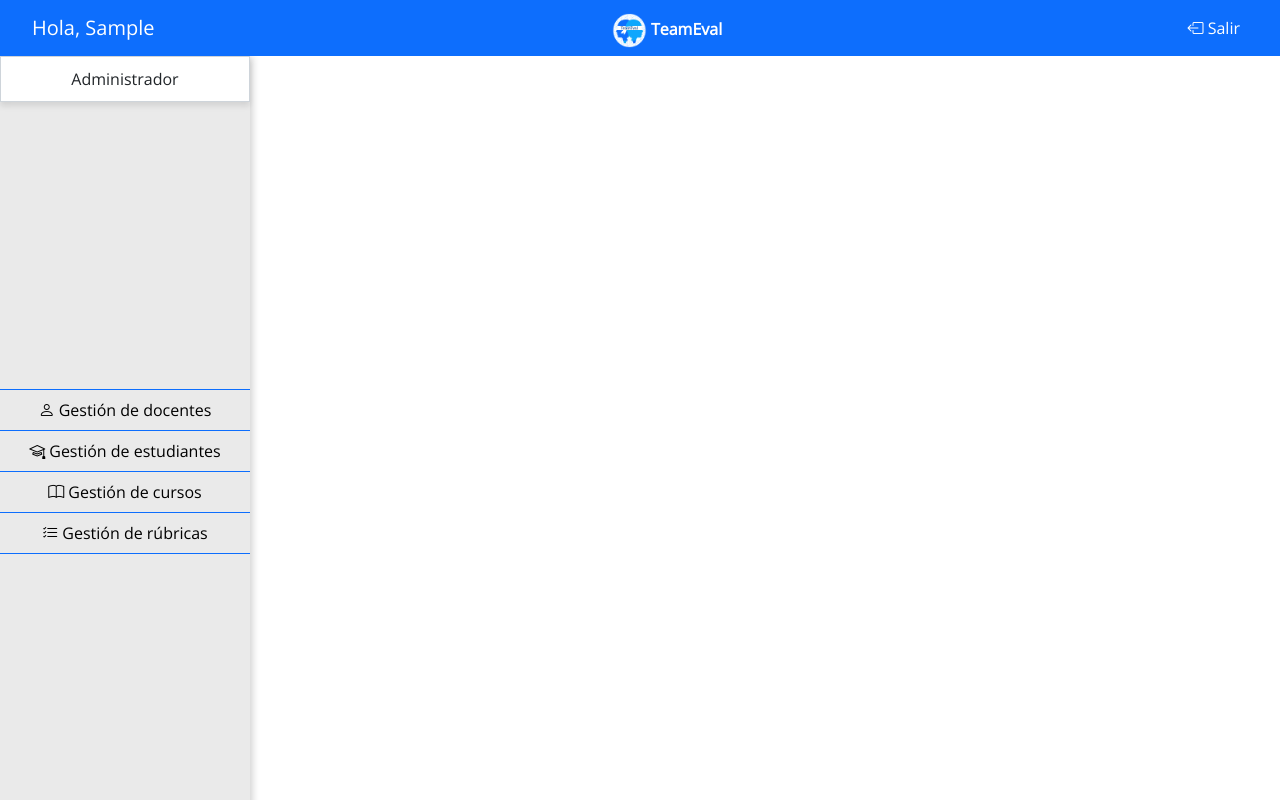
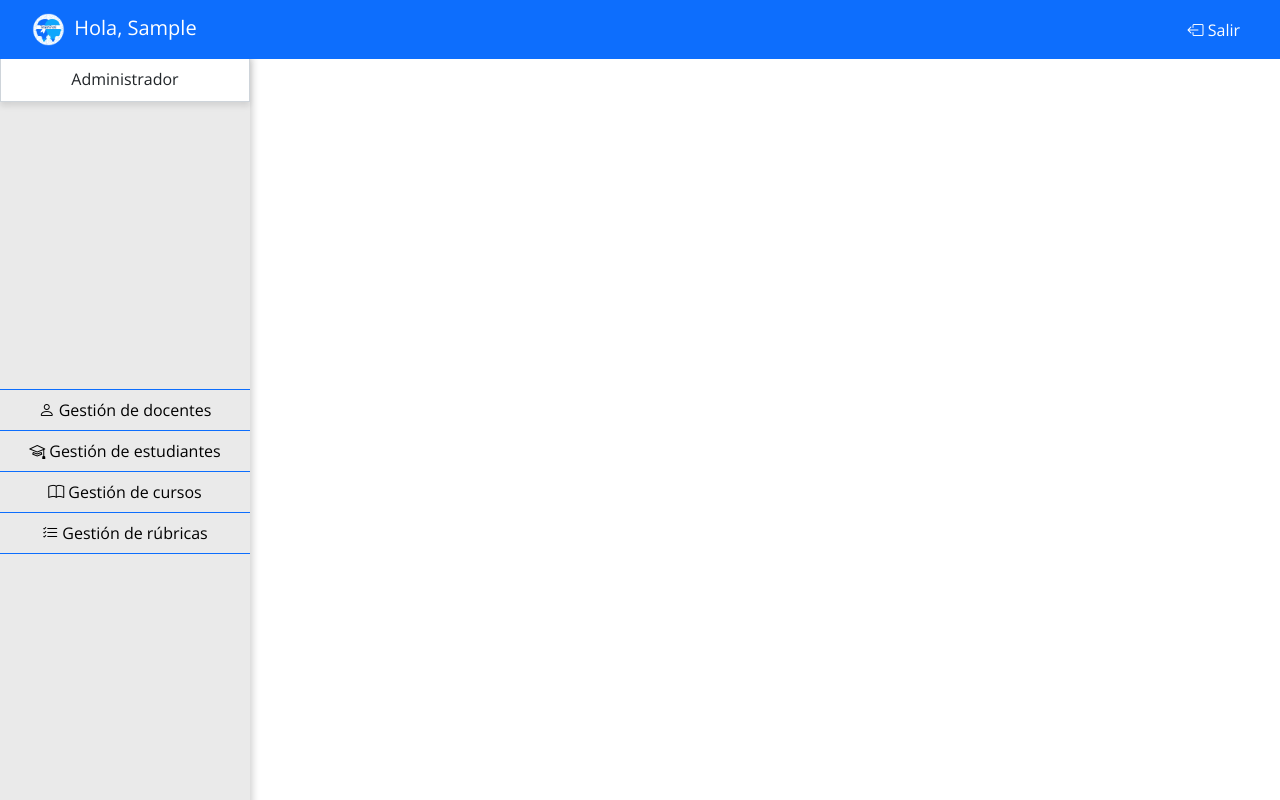
Before and after one commit to HenaoGiordy/team-eval, a Django app: page /administrador/ in a window 1280 px wide. Run offline with Django 5.2, Linux system fonts and the light colour scheme; a user stored in the database is signed in; tables that the repository leaves empty hold one stand-in row (values such as "Sample post"); some libraries are stand-ins or nearby versions.

Commit message:
Ajuste del logo en la barra de navegación

```diff
--- a/templates/administrador/components/sidebar.html
+++ b/templates/administrador/components/sidebar.html
@@ -1,11 +1,9 @@
 {% load static %}
 <!-- Barra principal -->
 <nav class="navbar d-flex justify-content-between" style="background-color: #0D6EFD; position: fixed;right: 0;left: 0; top:0;z-index: 100;">
-  <a class="navbar-brand mx-3" style="color: #ffffff">Hola, {{ user.first_name }}
+  <a class="navbar-brand mx-3" style="color: #ffffff"><img src="{% static 'img/logoTeamEval.png' %}" width="33" height="33" class="mr-1"/>
+    Hola, {{ user.first_name }}
   </a>
-  <div class="mt-1"style="text-align: center; color: white">
-    <img src="{% static 'img/logoTeamEval.png' %}" width="35" height="35"/>
-    <b>TeamEval</b></div>
   <a class="nav-link mx-2" href="{% url 'logout' %}" style="color: white">
     <!--Icono/metáfora de "Salir"-->
     <i class="bi bi-box-arrow-left"></i> Salir
--- a/templates/estudiante/components/sidebar.html
+++ b/templates/estudiante/components/sidebar.html
@@ -1,11 +1,9 @@
 {% load static %}
 <!-- Barra principal funcional -->
 <nav class="navbar d-flex justify-content-between" style="background-color: #0D6EFD; position: fixed;right: 0;left: 0; top:0;z-index: 100;">
-    <a class="navbar-brand mx-3" style="color: #ffffff">Hola, {{ user.first_name }}
+    <a class="navbar-brand mx-3" style="color: #ffffff"><img src="{% static 'img/logoTeamEval.png' %}" width="33" height="33" class="mr-1"/>
+        Hola, {{ user.first_name }}
     </a>
-    <div class="mt-1"style="text-align: center; color: white">
-        <img src="{% static 'img/logoTeamEval.png' %}" width="35" height="35"/>
-        <b>TeamEval</b></div>
     <a class="nav-link mx-2" href="{% url 'logout' %}" style="color: white">    <!--Icono/metáfora de "Salir"-->
     <i class="bi bi-box-arrow-left"></i> Salir
     </a>
--- a/templates/profesor/components/sidebar.html
+++ b/templates/profesor/components/sidebar.html
@@ -1,12 +1,9 @@
 {% load static %}
 <!-- Barra principal -->
 <nav class="navbar d-flex justify-content-between" style="background-color: #0D6EFD; position: fixed;right: 0;left: 0; top:0;z-index: 100;">
-  <a class="navbar-brand mx-3" style="color: #ffffff">
+  <a class="navbar-brand mx-3" style="color: #ffffff"><img src="{% static 'img/logoTeamEval.png' %}" width="33" height="33" class="mr-1"/>
     Hola, {{ user.first_name }}
   </a>
-  <div class="mt-1"style="text-align: center; color: white">
-    <img src="{% static 'img/logoTeamEval.png' %}" width="35" height="35"/>
-    <b>TeamEval</b></div>
   <a class="nav-link mx-2" href="{% url 'logout' %}" style="color: white">
     <!--Icono/metáfora de "Salir"-->
     <i class="bi bi-box-arrow-left"></i> Salir
```
